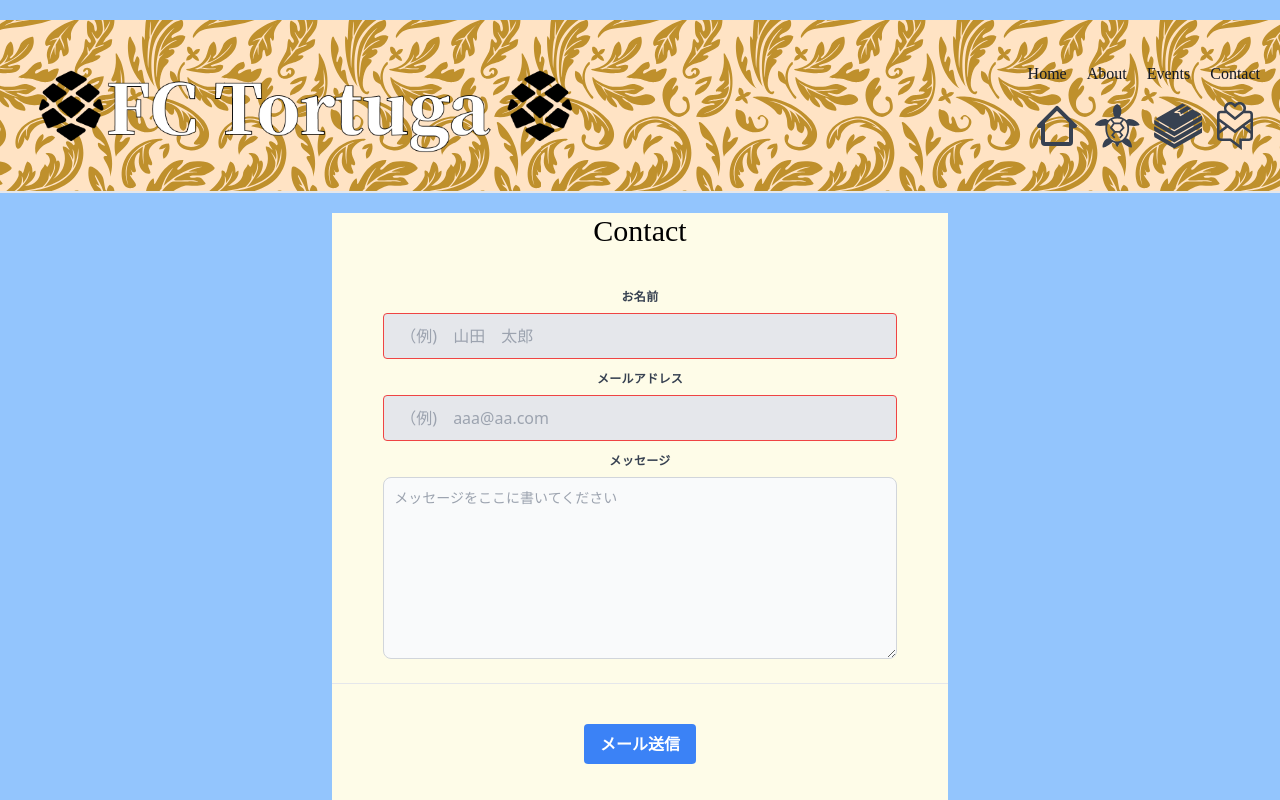
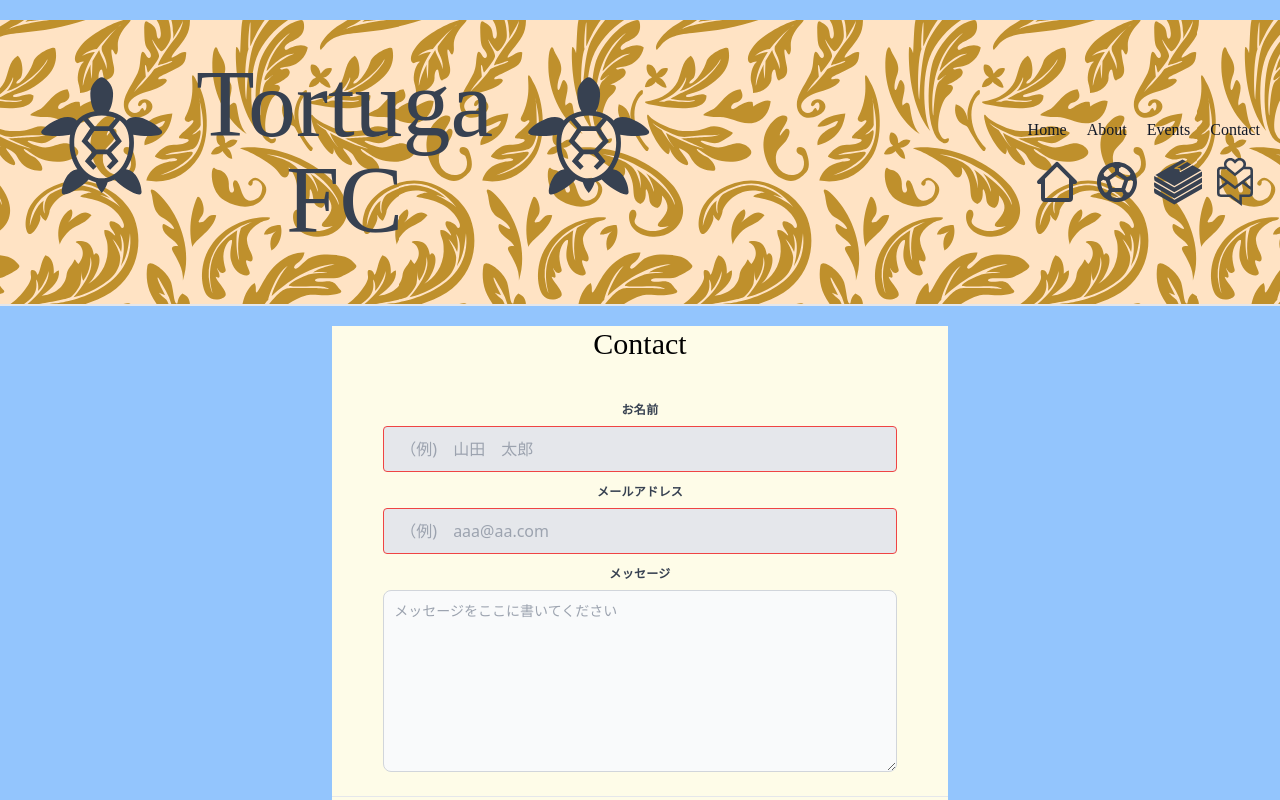
Before and after one commit to belocump/walking-soccer, a Next.js app: page /contact in a window 1280 px wide. Shown: the top 800 px of the page. Built offline with nearby package versions, Linux system fonts and the light colour scheme; a web font is replaced by a local one.

Commit message:
notionのパラメータを増やす #3 title

```diff
--- a/components/logo.js
+++ b/components/logo.js
@@ -1,9 +1,12 @@
-import Image from "next/image";
-
+import { GiTurtle } from "react-icons/gi";
 export default function Logo() {
   return (
-    <div className="mx-auto px-4 py-4">
-      <Image src="/title.png" alt="" width={1000} height={400} />
+    <div className="mx-auto px-4 py-4 justify-center text-base flex container">
+      <GiTurtle size="10rem" />
+      <h1 className="font-fancy1 text-8xl font-medium text-center mb-5">
+        Tortuga FC
+      </h1>
+      <GiTurtle size="10rem" />
     </div>
   );
 }
--- a/components/navigation.js
+++ b/components/navigation.js
@@ -5,8 +5,7 @@ import {
   SiBookstack,
   SiTinyletter,
 } from "react-icons/si";
-
-import { GiTurtle } from "react-icons/gi";
+import { MdOutlineSportsSoccer } from "react-icons/md";
 import { BiHomeAlt2 } from "react-icons/bi";
 
 export default function Navigation() {
@@ -26,7 +25,7 @@ export default function Navigation() {
           About
         </p>
         <div className="flex justify-center hover:text-blue-400 duration-300">
-          <GiTurtle size="3rem" />
+          <MdOutlineSportsSoccer size="3rem" />
         </div>
       </Link>
 
--- a/pages/posts/page/[page].tsx
+++ b/pages/posts/page/[page].tsx
@@ -66,6 +66,9 @@ const BlogPageList = ({ postsByPage, numberOfPage, allTags }: any) => {
                 tags={post.tags}
                 slug={post.slug}
                 isPaginationPage={true}
+                start={post.start}
+                end={post.end}
+                location={post.location}
               />
             </div>
           ))}
--- a/pages/posts/tag/[tag]/page/[page].tsx
+++ b/pages/posts/tag/[tag]/page/[page].tsx
@@ -91,6 +91,9 @@ const BlogTagPageList = ({
                 tags={post.tags}
                 slug={post.slug}
                 isPaginationPage={true}
+                start={post.start}
+                end={post.end}
+                location={post.location}
               />
             </div>
           ))}
```
